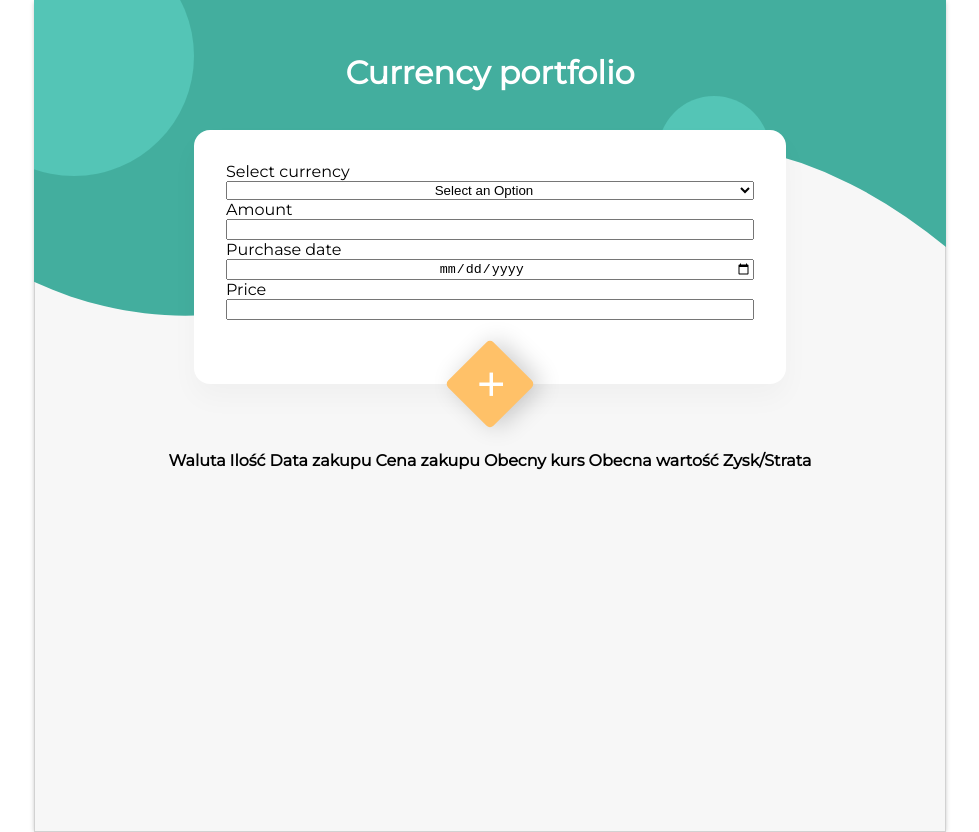
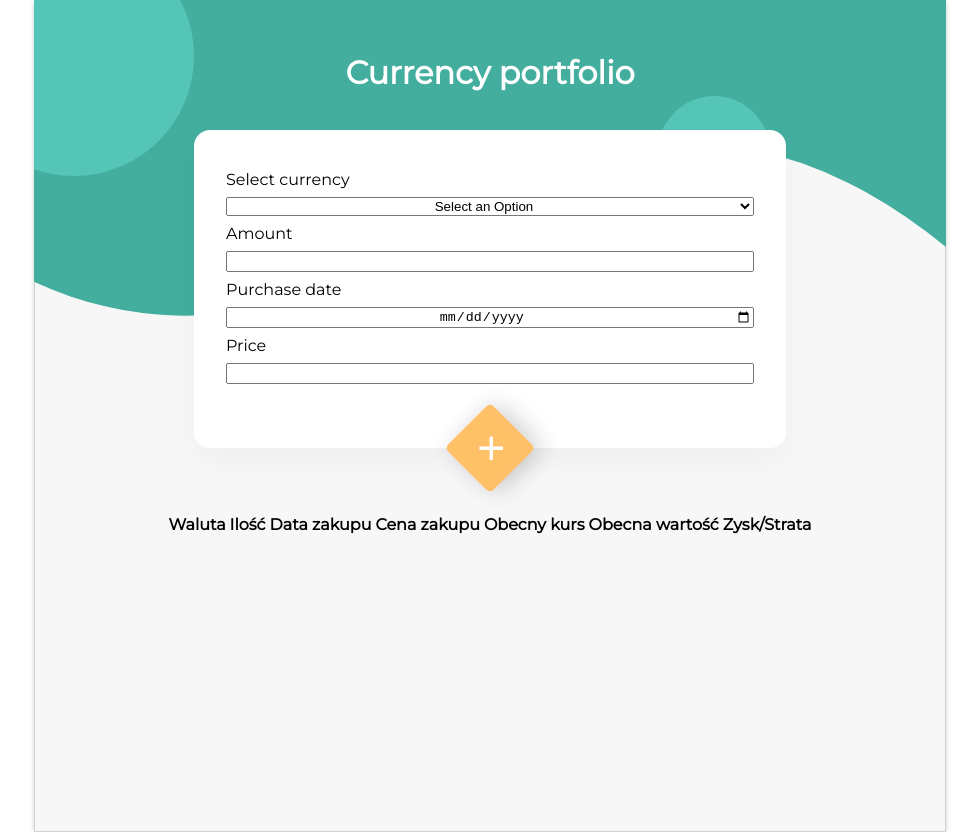
Before and after one commit to AgnieszkaSzostak/Currency-Portfolio-App, a React (Create React App) app: page / in a window 1280 px wide. Shown: the whole page, without its empty margins (150-1129 px from the left). Built offline with nearby package versions, Linux system fonts and the light colour scheme.

Commit message:
Remove build

```diff
--- a/src/components/Form/Form.styled.js
+++ b/src/components/Form/Form.styled.js
@@ -14,6 +14,7 @@ const StyledForm = styled.form`
     box-shadow: 0 14px 28px rgba(0,0,0,0.03), 0 10px 10px rgba(0,0,0,0.0);
     label {
         text-align: left;
+        padding: 0.5em 0;
     }
     .form__submit {
         align-self: center;
```
Also changed, not shown: 12 other files (tests, documents, lock files or other folders).
